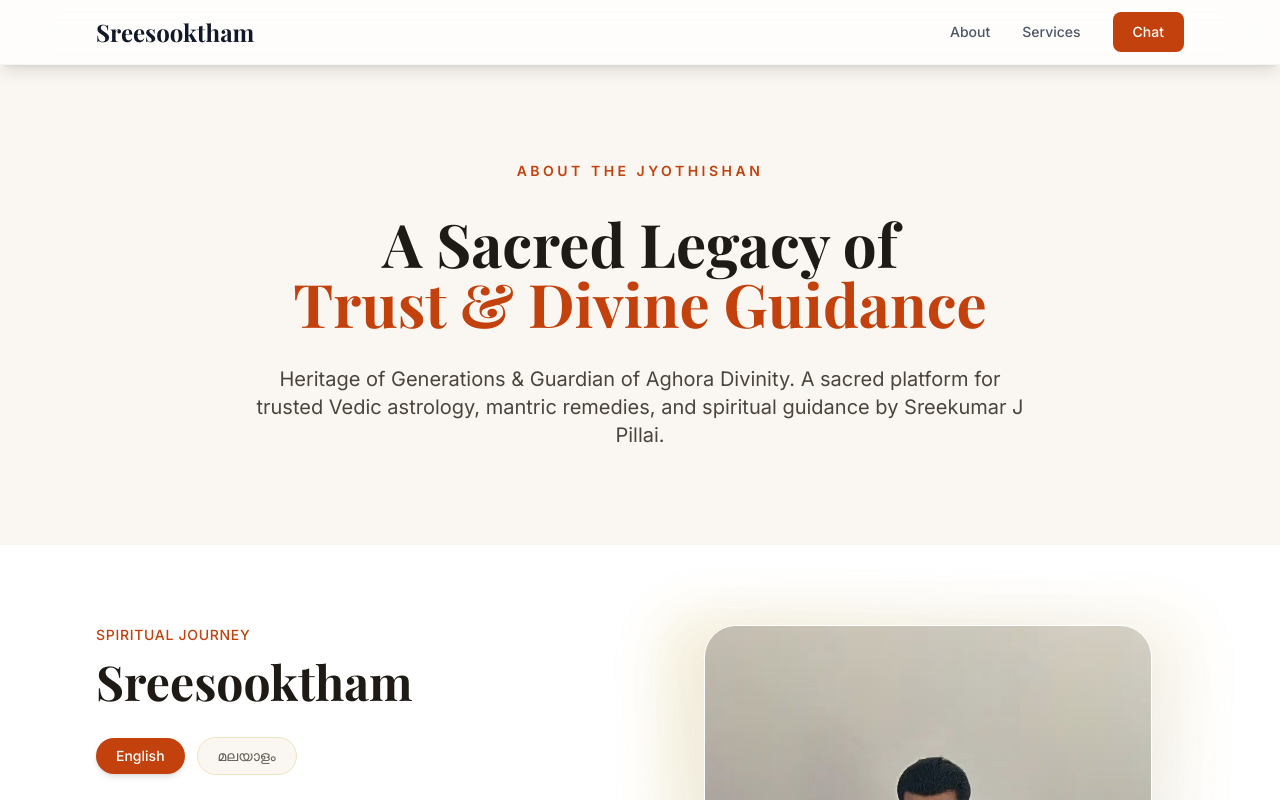
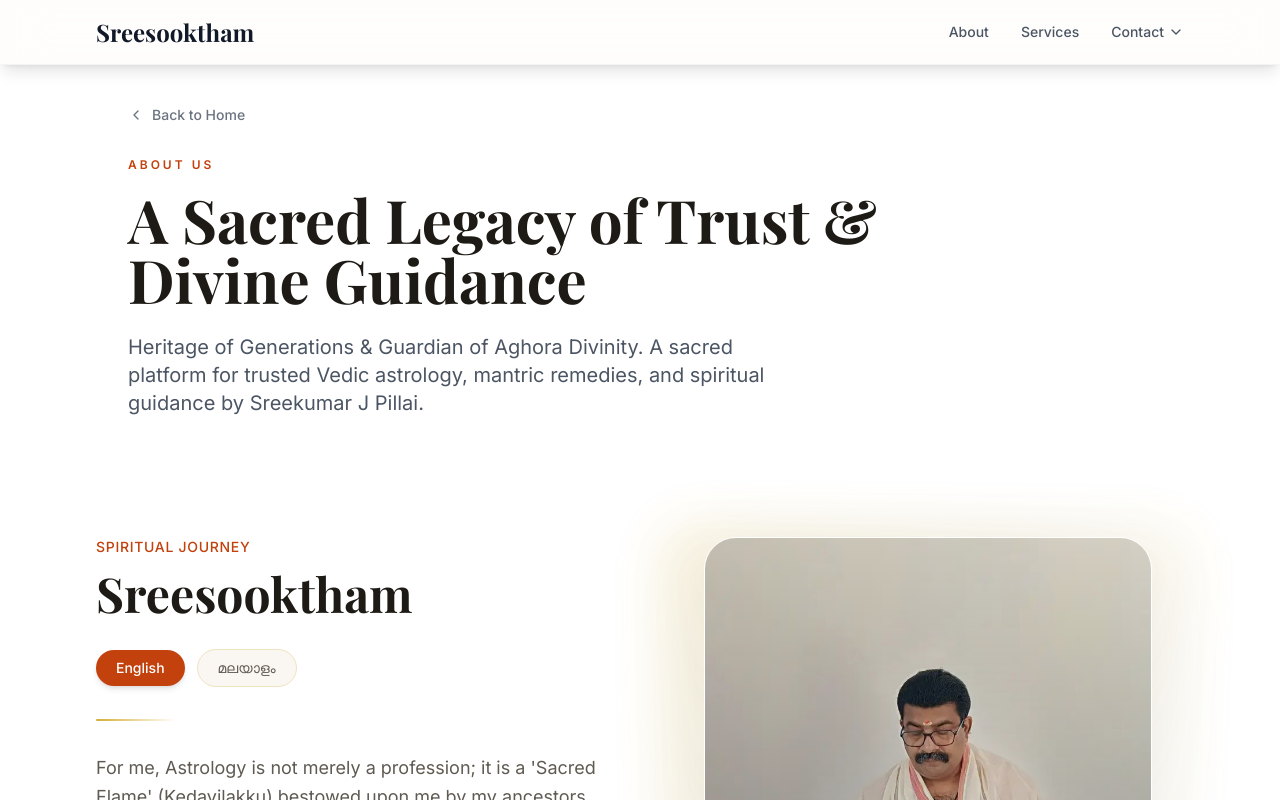
Before and after one commit to Akshay-Jayan3/astrology-template, a Next.js app: page /about in a window 1280 px wide. Shown: the top 800 px of the page. Built offline with nearby package versions, Linux system fonts and the light colour scheme; a web font is replaced by a local one.

Commit message:
corrections

```diff
--- a/app/about/page.tsx
+++ b/app/about/page.tsx
@@ -6,6 +6,7 @@ import Image from "next/image";
 import CTA from "../../components/ui/CTA";
 import StickyCTA from "../../components/sections/StickyCTA";
 import TrustStrip from "../../components/sections/TrustStrip";
+import PageHeader from "../../components/ui/Header";
 
 const image = data.about.image; // common image for both languages
 
@@ -17,26 +18,13 @@ export default function AboutPage() {
   return (
     <main>
       {/* Premium Hero Section */}
-      <section className="relative py-24 px-6 sm:px-12 lg:px-24 overflow-hidden bg-[#FAF7F2]">
-        <div className="absolute top-0 right-0 w-[500px] h-[500px] bg-gradient-to-bl from-[#FFF3D4] to-transparent rounded-full blur-3xl opacity-70 -z-10" />
-
-        <div className="max-w-5xl mx-auto text-center space-y-8">
-          <p className="text-[#c2410c] font-semibold tracking-[0.25em] uppercase text-sm">
-            About The Jyothishan
-          </p>
-
-          <h1 className="text-4xl md:text-6xl font-serif font-bold text-[#1E1B16] leading-tight">
-            A Sacred Legacy of
-            <span className="block text-[#c2410c]">
-              Trust & Divine Guidance
-            </span>
-          </h1>
-
-          <p className="text-lg md:text-xl text-[#4A443D] max-w-3xl mx-auto leading-relaxed">
-            {content.short}
-          </p>
-        </div>
-      </section>
+      <PageHeader
+        eyebrow="About Us"
+        title="A Sacred Legacy of Trust & Divine Guidance"
+        description={content.short}
+        backHref="/"
+        backLabel="Back to Home"
+      />
 
       {/* Main Content */}
       <section className="px-6 sm:px-12 lg:px-24 py-20 bg-white">
--- a/app/services/page.tsx
+++ b/app/services/page.tsx
@@ -2,6 +2,7 @@ import data from "../../data/site.json";
 import CTA from "../../components/ui/CTA";
 import StickyCTA from "../../components/sections/StickyCTA";
 import CTASection from "../../components/sections/CTASection";
+import PageHeader from "../../components/ui/Header";
 
 export const metadata = {
   title: `Our Services | ${data.site.name}`,
@@ -10,16 +11,14 @@ export const metadata = {
 
 export default function ServicesPage() {
   return (
-    <main className="min-h-screen bg-[#F9F6F1] pb-24">
-      {/* Header */}
-      <section className="py-16 px-6 sm:px-12 lg:px-24">
-        <div className="max-w-3xl mx-auto text-center">
-          <h1 className="text-4xl md:text-5xl font-serif font-bold text-gray-900 mb-6">Sacred Astrological Offerings & Remedies</h1>
-          <p className="text-xl text-gray-600">
-            Receive trusted astrological guidance and remedies for life’s challenges.
-          </p>
-        </div>
-      </section>
+    <main className="min-h-screen pb-24">
+      <PageHeader
+        eyebrow="Our Services"
+        title="Sacred Astrological Offerings & Remedies"
+        description="Receive trusted astrological guidance and remedies for life’s challenges."
+        backHref="/"
+        backLabel="Back to Home"
+      />
 
       {/* Services List */}
       <section className="py-16 px-6 sm:px-12 lg:px-24">
--- a/components/layout/navbar.tsx
+++ b/components/layout/navbar.tsx
@@ -3,10 +3,11 @@
 import Link from "next/link";
 import { useState, useEffect } from "react";
 import CTA from "../ui/CTA";
-import Image from "next/image";
+import { ChevronDown } from "lucide-react";
 
 export default function Navbar({ data }: any) {
     const [isMobileMenuOpen, setIsMobileMenuOpen] = useState(false);
+    const [isContactOpen, setIsContactOpen] = useState(false);
 
     // Lock body scroll when mobile menu is open
     useEffect(() => {
@@ -15,6 +16,7 @@ export default function Navbar({ data }: any) {
         } else {
             document.body.style.overflow = "unset";
         }
+
         return () => {
             document.body.style.overflow = "unset";
         };
@@ -35,7 +37,7 @@ export default function Navbar({ data }: any) {
                         {data.site.name}
                     </Link>
 
-                    {/* Right Side (Nav + CTA aligned right) */}
+                    {/* Right Side */}
                     <div className="hidden md:flex items-center gap-8 ml-auto">
 
                         {/* Desktop Nav */}
@@ -51,13 +53,43 @@ export default function Navbar({ data }: any) {
                             ))}
                         </nav>
 
-                        {/* Desktop CTA */}
-                        <CTA
-                            type="whatsapp"
-                            phone={data.site.whatsapp}
-                            label="Chat"
-                            theme={data.theme}
-                        />
+                        {/* Contact Dropdown */}
+                        <div className="relative">
+                            <button
+                                onClick={() => setIsContactOpen(!isContactOpen)}
+                                className="flex items-center gap-1 text-sm font-medium text-gray-600 hover:text-orange-700 transition-colors"
+                            >
+                                Contact
+                                <ChevronDown
+                                    className={`w-4 h-4 transition-transform duration-300 ${isContactOpen ? "rotate-180" : ""
+                                        }`}
+                                />
+                            </button>
+
+                            {/* Dropdown */}
+                            {isContactOpen && (
+                                <div className="absolute right-0 top-10 bg-white rounded-2xl shadow-xl border border-gray-100 p-2 z-50 flex flex-col gap-2">
+
+                                    {/* WhatsApp */}
+                                    <CTA
+                                        type="whatsapp"
+                                        phone={data.site.whatsapp}
+                                        label="Chat on WhatsApp"
+                                        theme={data.theme}
+                                    />
+
+                                    {/* Facebook */}
+                                    {data.site.facebook && (
+                                        <CTA
+                                            type="facebook"
+                                            url={data.site.facebook}
+                                            label="Chat on Facebook"
+                                            theme={data.theme}
+                                        />
+                                    )}
+                                </div>
+                            )}
+                        </div>
                     </div>
 
                     {/* Mobile Hamburger */}
@@ -65,11 +97,27 @@ export default function Navbar({ data }: any) {
                         onClick={() => setIsMobileMenuOpen(!isMobileMenuOpen)}
                         className="md:hidden flex flex-col justify-center items-center w-8 h-8 space-y-1.5"
                     >
-                        <span className={`block w-6 h-0.5 bg-gray-900 transition-all duration-300 ${isMobileMenuOpen ? "rotate-45 translate-y-2" : ""}`} />
-                        <span className={`block w-6 h-0.5 bg-gray-900 transition-all duration-300 ${isMobileMenuOpen ? "opacity-0" : ""}`} />
-                        <span className={`block w-6 h-0.5 bg-gray-900 transition-all duration-300 ${isMobileMenuOpen ? "-rotate-45 -translate-y-2" : ""}`} />
+                        <span
+                            className={`block w-6 h-0.5 bg-gray-900 transition-all duration-300 ${isMobileMenuOpen
+                                ? "rotate-45 translate-y-2"
+                                : ""
+                                }`}
+                        />
+
+                        <span
+                            className={`block w-6 h-0.5 bg-gray-900 transition-all duration-300 ${isMobileMenuOpen
+                                ? "opacity-0"
+                                : ""
+                                }`}
+                        />
+
+                        <span
+                            className={`block w-6 h-0.5 bg-gray-900 transition-all duration-300 ${isMobileMenuOpen
+                                ? "-rotate-45 -translate-y-2"
+                                : ""
+                                }`}
+                        />
                     </button>
-
                 </div>
             </header>
 
@@ -80,8 +128,6 @@ export default function Navbar({ data }: any) {
                     : "opacity-0 pointer-events-none"
                     }`}
             >
-
-                {/* Content */}
                 <div className="relative h-full flex flex-col justify-center items-center px-6 text-center space-y-10 bg-[#F9F6F1]">
 
                     {/* Links */}
@@ -96,23 +142,26 @@ export default function Navbar({ data }: any) {
                         </Link>
                     ))}
 
-                    {/* Blog */}
-                    {/* <Link
-                        href="/articles"
-                        onClick={() => setIsMobileMenuOpen(false)}
-                        className="text-3xl font-serif text-gray-900 hover:text-orange-700 transition-colors"
-                    >
-                        Articles
-                    </Link> */}
+                    {/* Contact Options */}
+                    <div className="flex flex-col items-center gap-5 pt-4">
 
-                    {/* CTA */}
-                    <div className="pt-6">
+                        {/* WhatsApp */}
                         <CTA
                             type="whatsapp"
                             phone={data.site.whatsapp}
                             label="Connect on WhatsApp"
                             theme={data.theme}
                         />
+
+                        {/* Facebook */}
+                        {data.site.facebook && (
+                            <CTA
+                                type="facebook"
+                                phone={data.site.facebook}
+                                label="Connect on Facebook"
+                                theme={data.theme}
+                            />
+                        )}
                     </div>
                 </div>
             </div>
--- a/components/sections/ServicesPreview.tsx
+++ b/components/sections/ServicesPreview.tsx
@@ -19,17 +19,17 @@ export default function ServicesPreview({ services }: any) {
 
         {/* Grid / Carousel */}
         <div
-          className="flex md:grid md:grid-cols-2 lg:grid-cols-3 gap-4 sm:gap-6 lg:gap-8 overflow-x-auto snap-x snap-mandatory pb-8 md:pb-0 -mx-6 px-6 sm:-mx-12 sm:px-12 md:mx-0 md:px-0 md:overflow-visible [&::-webkit-scrollbar]:hidden"
+          className="flex items-stretch md:grid md:grid-cols-2 lg:grid-cols-3 gap-4 sm:gap-6 lg:gap-8 overflow-x-auto snap-x snap-mandatory pb-8 md:pb-0 -mx-6 px-6 sm:-mx-12 sm:px-12 md:mx-0 md:px-0 md:overflow-visible [&::-webkit-scrollbar]:hidden "
           style={{ scrollbarWidth: "none" }}
         >
           {previewServices.map((s: any) => (
             <Link
               key={s.title}
               href={`/services#${s.problemKey}`} // 🔥 anchor navigation
-              className="flex-none w-[85vw] sm:w-[350px] md:w-auto snap-center"
+              className="flex-none w-[85vw] sm:w-[350px] md:w-auto snap-center h-full"
             >
               <div
-                className="bg-white rounded-3xl p-6 lg:p-8 shadow-sm transition-all duration-300 hover:shadow-xl hover:shadow-orange-100/50 flex flex-col border border-orange-900/5 group relative overflow-hidden cursor-pointer"
+                className="bg-white h-full rounded-3xl p-6 lg:p-8 shadow-sm transition-all duration-300 hover:shadow-xl hover:shadow-orange-100/50 flex flex-col border border-orange-900/5 group relative overflow-hidden cursor-pointer"
               >
                 {/* Decorative gradient line */}
                 <div className="absolute top-0 left-0 w-full h-1 bg-gradient-to-r from-orange-400 to-red-600 opacity-0 group-hover:opacity-100 transition-opacity duration-300" />
--- a/components/ui/CTA.tsx
+++ b/components/ui/CTA.tsx
@@ -28,7 +28,7 @@ export default function CTA({ type, phone, url, message, label, theme }: Props)
         style={baseStyle}
         target="_blank"
         rel="noopener noreferrer"
-        className="px-5 py-2.5 rounded-lg text-sm font-medium transition-all duration-300 hover:opacity-90 inline-flex items-center gap-2"
+        className="px-5 py-2.5 rounded-lg text-sm font-medium transition-all duration-300 hover:opacity-90 inline-flex items-center gap-2 whitespace-nowrap"
       >
         {label || 'Chat on WhatsApp'}
       </a>
--- /dev/null
+++ b/components/ui/Header.tsx
@@ -0,0 +1,58 @@
+import Link from "next/link";
+import { ChevronLeft } from "lucide-react";
+
+interface HeaderProps {
+    eyebrow?: string;
+    title: string;
+    description?: string;
+    backHref?: string;
+    backLabel?: string;
+}
+
+export default function PageHeader({
+    eyebrow,
+    title,
+    description,
+    backHref = "/",
+    backLabel = "Back to Home",
+}: HeaderProps) {
+    return (
+        <section className="relative py-10 px-6 sm:px-12 lg:px-24 bg-white overflow-hidden">
+
+            {/* Soft Background Glow */}
+            <div className="absolute top-0 right-0 w-[400px] h-[400px] bg-gradient-to-bl from-[#FFF3D4] to-transparent rounded-full blur-3xl opacity-60 -z-10" />
+
+            <div className="max-w-5xl mx-auto">
+
+                {/* Back Link */}
+                <Link
+                    href={backHref}
+                    className="inline-flex items-center gap-2 text-gray-500 hover:text-orange-700 transition-colors mb-8 text-sm font-medium"
+                >
+                    <ChevronLeft className="w-4 h-4" />
+                    {backLabel}
+                </Link>
+
+                {/* Content */}
+                <div className="max-w-3xl">
+
+                    {eyebrow && (
+                        <p className="text-[#c2410c] font-semibold tracking-[0.25em] uppercase text-xs mb-4">
+                            {eyebrow}
+                        </p>
+                    )}
+
+                    <h1 className="text-4xl md:text-5xl lg:text-6xl font-serif font-bold text-[#1E1B16] leading-tight">
+                        {title}
+                    </h1>
+
+                    {description && (
+                        <p className="mt-6 text-lg md:text-xl text-gray-600 leading-relaxed max-w-2xl">
+                            {description}
+                        </p>
+                    )}
+                </div>
+            </div>
+        </section>
+    );
+}
```
Also changed, not shown: components/layout/Footer.tsx (+2 -6 lines), 1 other file (tests, documents, lock files or other folders).
